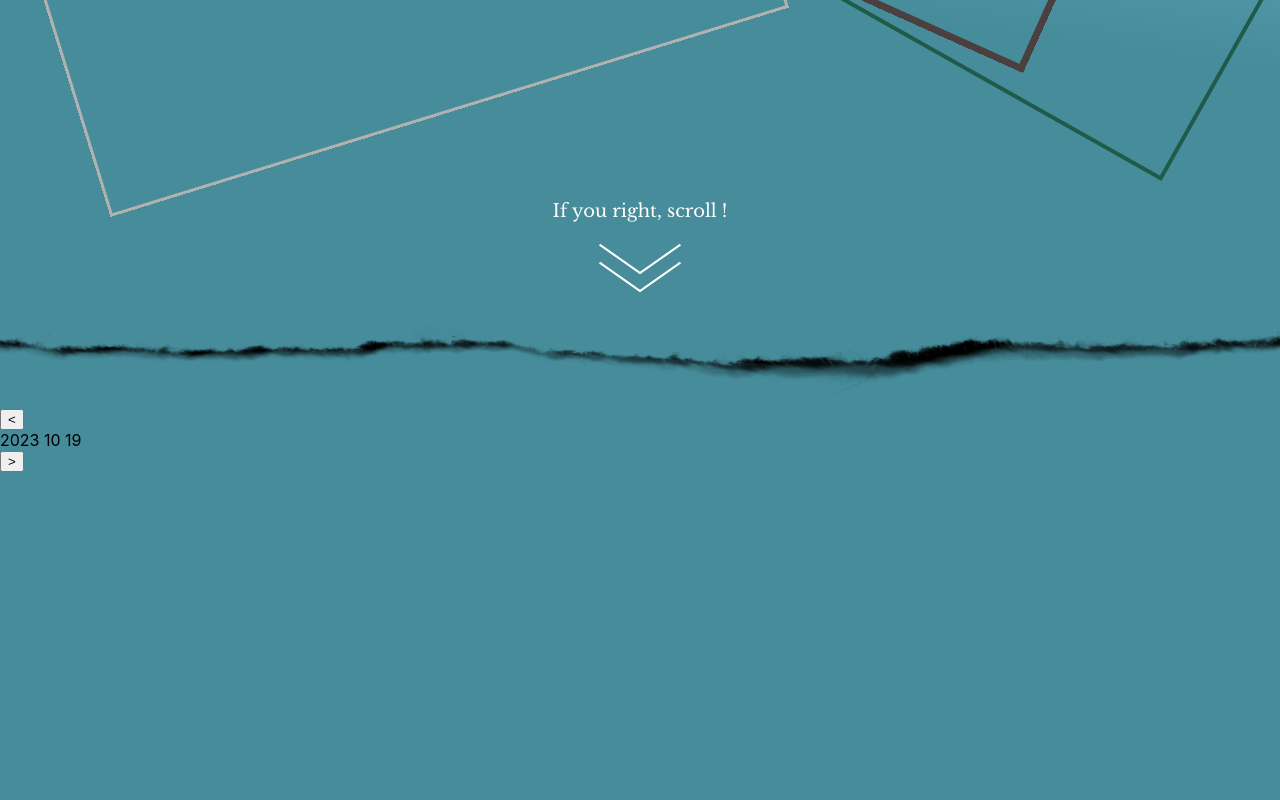
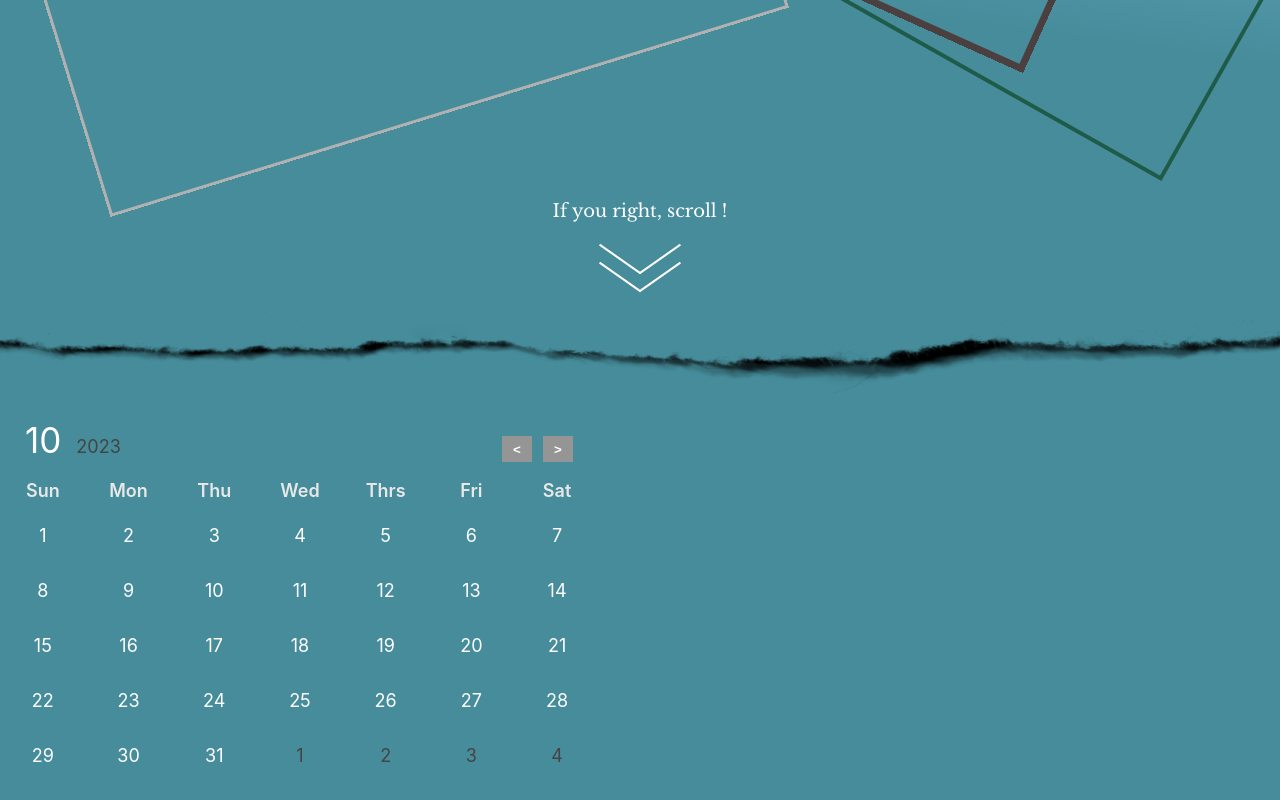
Before and after one commit to JeongYunmin/yuumni-todolist, a React (Create React App) app: page / in a window 1280 px wide. Shown: the part 392-1192 px from the top of the page. Built offline with nearby package versions, Linux system fonts and the light colour scheme.

Commit message:
플래닝페이지 달력 구현

```diff
--- a/package.json
+++ b/package.json
@@ -3,9 +3,11 @@
   "version": "0.1.0",
   "private": true,
   "dependencies": {
+    "@iconify/react": "^4.1.1",
     "@testing-library/jest-dom": "^5.17.0",
     "@testing-library/react": "^13.4.0",
     "@testing-library/user-event": "^13.5.0",
+    "date-fns": "^2.30.0",
     "react": "^18.2.0",
     "react-dom": "^18.2.0",
     "react-scripts": "5.0.1",
--- a/src/components/Btn.js
+++ b/src/components/Btn.js
@@ -1,4 +1,5 @@
 import React from "react";
+import "../styles/Btn.css";
 
 const Btn = ({ type, onClick }) => {
   let btnLetter = "";
@@ -13,7 +14,9 @@ const Btn = ({ type, onClick }) => {
 
   return (
     <div className="Btn">
-      <button onClick={onClick}>{btnLetter}</button>
+      <button onClick={onClick} className={type}>
+        {btnLetter}
+      </button>
     </div>
   );
 };
--- /dev/null
+++ b/src/components/Calendar.js
@@ -0,0 +1,124 @@
+import React, { useState } from "react";
+import { addMonths, format, subMonths } from "date-fns";
+import { startOfMonth, endOfMonth, startOfWeek, endOfWeek } from "date-fns";
+import { isSameMonth, isSameDay, addDays, parse } from "date-fns";
+import Btn from "./Btn";
+import "../styles/Calendar.css";
+
+const RenderHeader = ({ currentMonth, prevMonth, nextMonth }) => {
+  return (
+    <div className="header row">
+      <div className="col col-start">
+        <span className="text">
+          <span className="text month">{format(currentMonth, "M")}</span>
+          {format(currentMonth, "yyyy")}
+        </span>
+      </div>
+      <div className="col col-end">
+        <Btn type="left" onClick={prevMonth} />
+        <Btn type="right" onClick={nextMonth} />
+      </div>
+    </div>
+  );
+};
+
+const RenderDays = () => {
+  const days = [];
+  const date = ["Sun", "Mon", "Thu", "Wed", "Thrs", "Fri", "Sat"];
+
+  for (let i = 0; i < 7; i++) {
+    days.push(
+      <div className="col" key={i}>
+        {date[i]}
+      </div>
+    );
+  }
+
+  return <div className="days row">{days}</div>;
+};
+
+const RenderCells = ({ currentMonth, selectedDate, onDateClick }) => {
+  const monthStart = startOfMonth(currentMonth);
+  const monthEnd = endOfMonth(monthStart);
+  const startDate = startOfWeek(monthStart);
+  const endDate = endOfWeek(monthEnd);
+
+  const rows = [];
+  let days = [];
+  let day = startDate;
+  let formattedDate = "";
+
+  while (day <= endDate) {
+    for (let i = 0; i < 7; i++) {
+      formattedDate = format(day, "d");
+      const cloneDay = day;
+      days.push(
+        <div
+          className={`col cell ${
+            !isSameMonth(day, monthStart)
+              ? "disabled"
+              : isSameDay(day, selectedDate)
+              ? "selected"
+              : format(currentMonth, "M") !== format(day, "M")
+              ? "not-valid"
+              : "valid"
+          }`}
+          key={day}
+          onClick={() => onDateClick(parse(cloneDay))}
+        >
+          <span
+            className={
+              format(currentMonth, "M") !== format(day, "M")
+                ? "text not-valid"
+                : ""
+            }
+          >
+            {formattedDate}
+          </span>
+        </div>
+      );
+      day = addDays(day, 1);
+    }
+    rows.push(
+      <div className="row" key={day}>
+        {days}
+      </div>
+    );
+    days = [];
+  }
+
+  return <div className="body">{rows}</div>;
+};
+
+export const Calendar = () => {
+  const [currentMonth, setCurrentMonth] = useState(new Date());
+  const [selectedDate, setSelectedDate] = useState(new Date());
+
+  const prevMonth = () => {
+    setCurrentMonth(subMonths(currentMonth, 1));
+  };
+  const nextMonth = () => {
+    setCurrentMonth(addMonths(currentMonth, 1));
+  };
+  const onDateClick = (day) => {
+    setSelectedDate(day);
+  };
+
+  return (
+    <div className="Calendar">
+      <RenderHeader
+        currentMonth={currentMonth}
+        prevMonth={prevMonth}
+        nextMonth={nextMonth}
+      />
+      <RenderDays />
+      <RenderCells
+        currentMonth={currentMonth}
+        selectedDate={selectedDate}
+        onDateClick={onDateClick}
+      />
+    </div>
+  );
+};
+
+export default Calendar;
--- a/src/components/Header.js
+++ b/src/components/Header.js
@@ -17,28 +17,28 @@ const Header = () => {
       ((year % 4 === 0 && year % 100 !== 0) || year % 400 === 0) &&
       month === 2
     ) {
-      if (date <= 28) {
+      if (date < 29) {
         setDate(date + 1);
       } else {
         setMonth(month + 1);
         setDate(1);
       }
     } else if (month === 2) {
-      if (date <= 27) {
+      if (date < 28) {
         setDate(date + 1);
       } else {
         setMonth(month + 1);
         setDate(1);
       }
     } else if (longDayMonth.includes(month)) {
-      if (date <= 30) {
+      if (date < 31) {
         setDate(date + 1);
       } else {
         setMonth(month + 1);
         setDate(1);
       }
     } else {
-      if (date <= 29) {
+      if (date < 30) {
         setDate(date + 1);
       } else {
         setMonth(month + 1);
--- a/src/pages/PlanningPage.js
+++ b/src/pages/PlanningPage.js
@@ -1,11 +1,13 @@
 import React from "react";
 import "../styles/PlanningPage.css";
 import Header from "../components/Header";
+import Calendar from "../components/Calendar";
 
 const PlanningPage = () => {
   return (
     <div className="PlanningPage">
-      <Header />
+      {/* <Header /> */}
+      <Calendar />
     </div>
   );
 };
--- /dev/null
+++ b/src/styles/Btn.css
@@ -0,0 +1,20 @@
+button.left,
+button.right,
+button.remove {
+  border: none;
+  width: 30px;
+  height: 26px;
+  font-weight: 600;
+}
+
+button.left,
+button.right {
+  background-color: #959595;
+  color: white;
+}
+
+button.left:hover,
+button.right:hover {
+  background-color: #888888;
+  color: white;
+}
--- /dev/null
+++ b/src/styles/Calendar.css
@@ -0,0 +1,77 @@
+.header.row {
+  display: flex;
+  width: 600px;
+  height: 65px;
+}
+
+.col.col-start {
+  flex-grow: 5;
+}
+
+.col.col-start .text {
+  font-size: 18px;
+  line-height: 65px;
+  color: rgb(68, 68, 68);
+}
+
+.col.col-start .text .text.month {
+  font-size: 35px;
+  display: inline-block;
+  margin-left: 25px;
+  margin-right: 15px;
+  color: white;
+}
+
+.col.col-end {
+  display: flex;
+  align-items: end;
+  gap: 11px;
+  padding-right: 27px;
+  padding-bottom: 11px;
+}
+
+.days.row {
+  display: flex;
+  height: 35px;
+}
+
+.days.row .col {
+  width: calc(600px / 7);
+  text-align: center;
+  line-height: 35px;
+  font-size: 18px;
+  font-weight: 600;
+  color: rgb(232, 232, 232);
+}
+
+.body {
+  width: 600px;
+  display: flex;
+  flex-direction: column;
+}
+
+.body .row {
+  display: flex;
+  height: 55px;
+}
+
+.body .row .col.cell.selected,
+.body .row .col.cell.disabled,
+.body .row .col.cell.valid {
+  width: calc(600px / 7);
+  font-size: 18px;
+  line-height: 55px;
+  text-align: center;
+}
+
+.body .row .col.cell.selected {
+  color: white;
+}
+
+.body .row .col.cell.disabled {
+  color: rgb(68, 68, 68);
+}
+
+.body .row .col.cell.valid {
+  color: white;
+}
```
Also changed, not shown: 1 other file (tests, documents, lock files or other folders).
